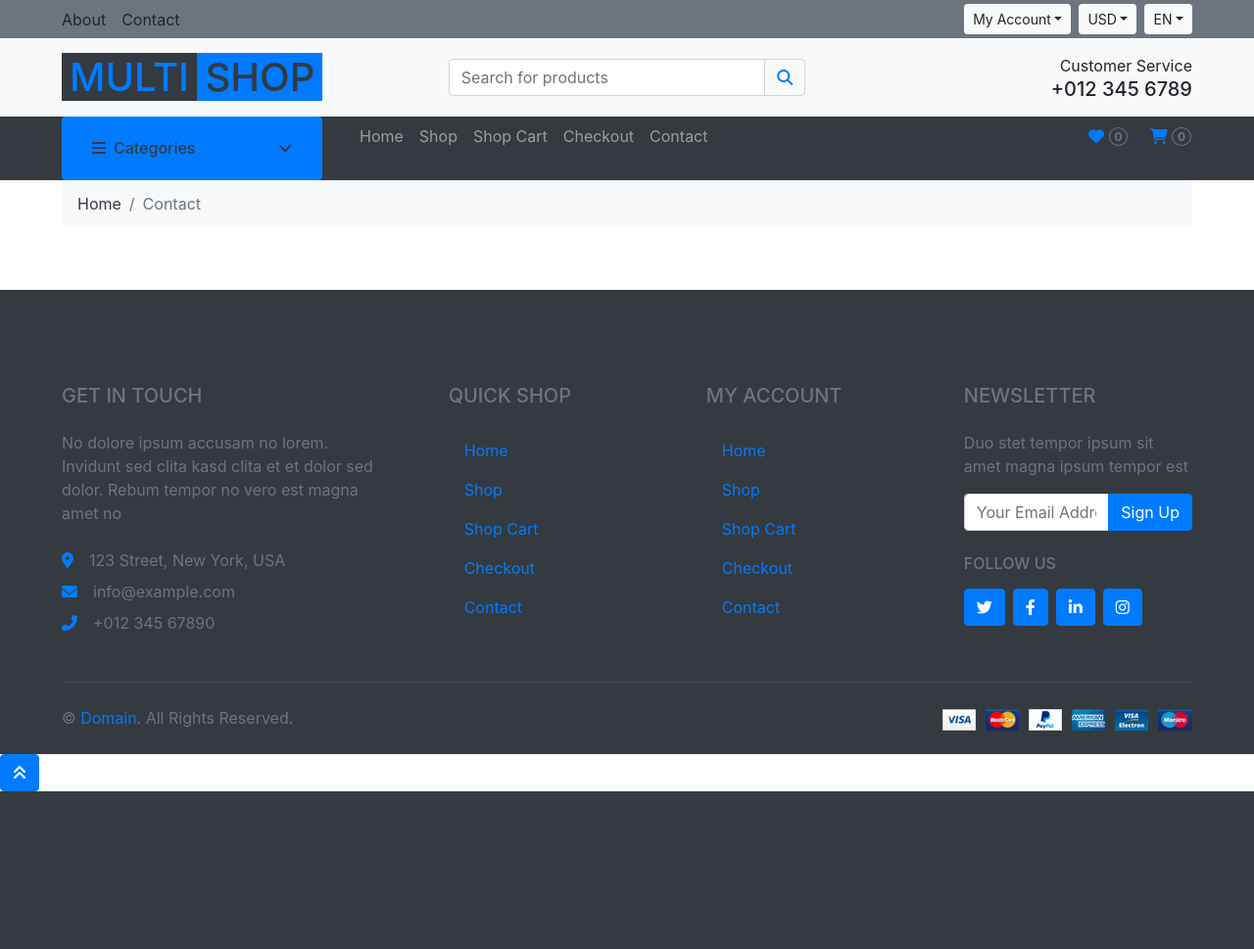
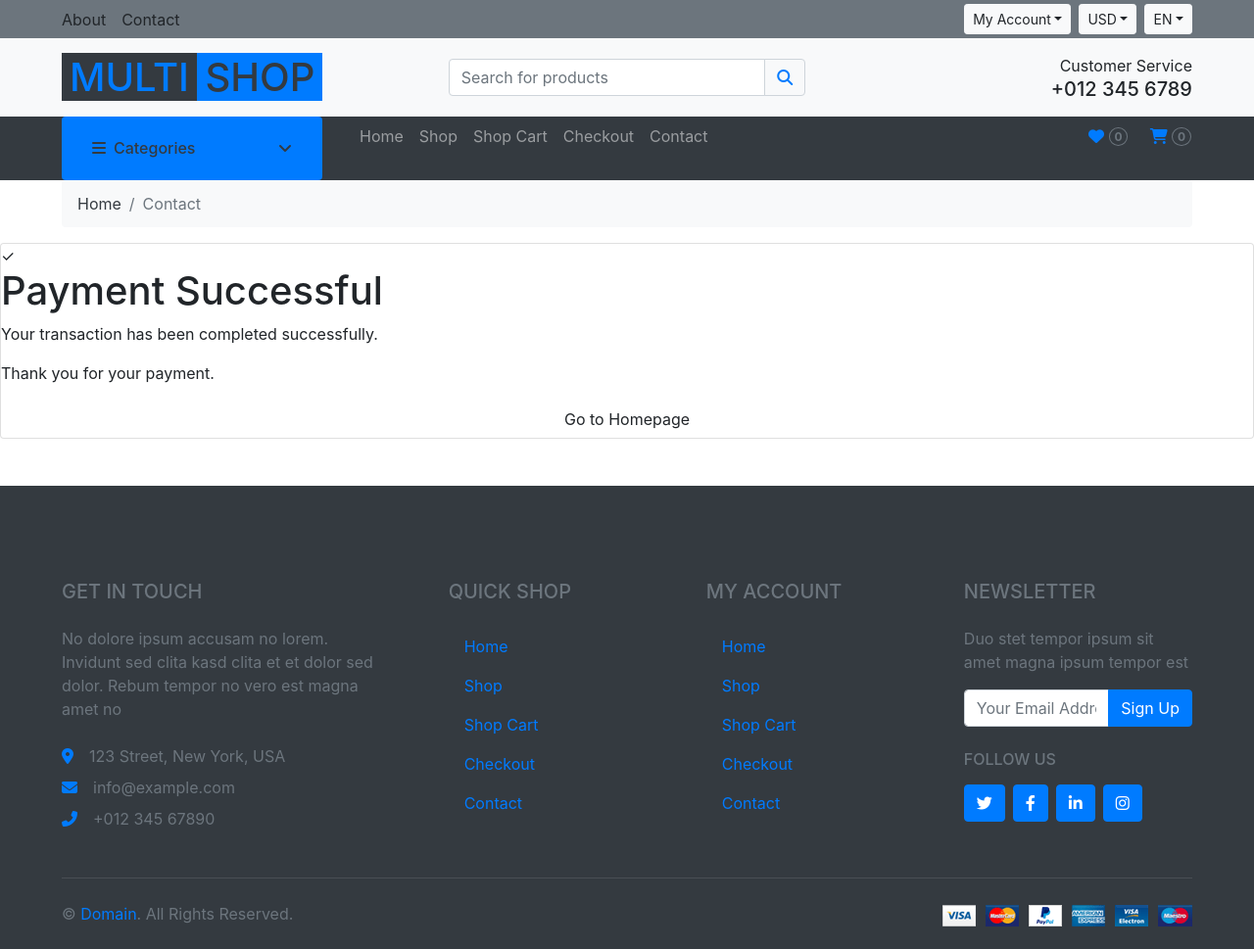
Before and after one commit to techBello/online-market, a Django app: template market/templates/success.html in a window 1280 px wide. Shown: the top 969 px of the page at 98% size. Before the commit the page ends 808 px from the top, so only its background shows below. Run offline with Django 3.2, Linux system fonts and the light colour scheme; the template is opened without the code that fills it, so the values that code supplies are empty; some libraries are stand-ins or nearby versions.

Commit message:
update my payment success

```diff
--- a/market/templates/success.html
+++ b/market/templates/success.html
@@ -159,7 +159,16 @@
     </div>
     <!-- Breadcrumb End -->
 
-    {% comment %} success.html content here {% endcomment %}
+    <div class="card">
+        <div class="success-icon">✓</div>
+        <h1>Payment Successful</h1>
+        <p>Your transaction has been completed successfully.</p>
+        <p>Thank you for your payment.</p>
+
+        <a href="{% url 'home' %}" class="btn">
+            Go to Homepage
+        </a>
+    </div>
 
 
 
--- a/market/views.py
+++ b/market/views.py
@@ -60,7 +60,8 @@ def create_checkout_session(request):
     return render(request, 'checkout.html')
 
 def payment_success(request):
-    return render(request, "success.html")
+    session_id = request.GET.get("session_id")
+    return render(request, "success.html", {"session_id": session_id})
 
 def payment_cancel(request):
     return render(request, "cancel.html")
```
